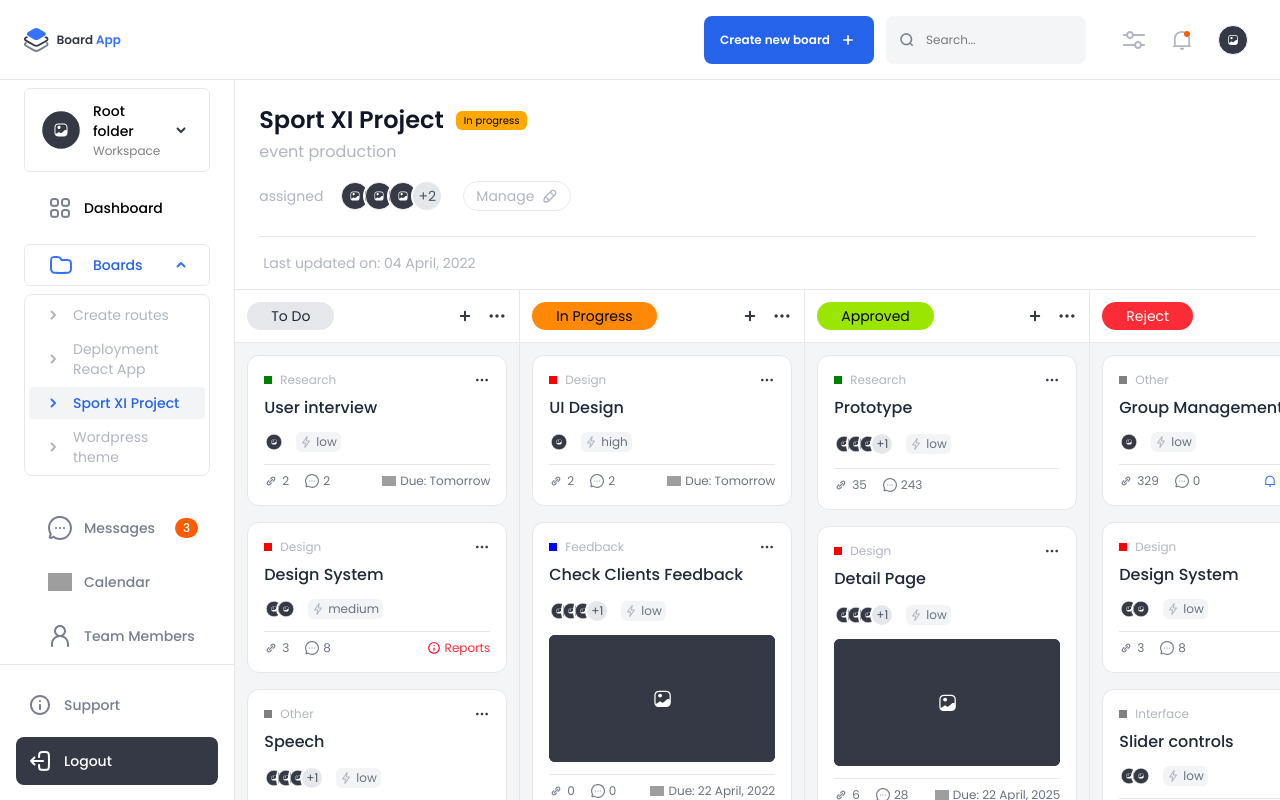
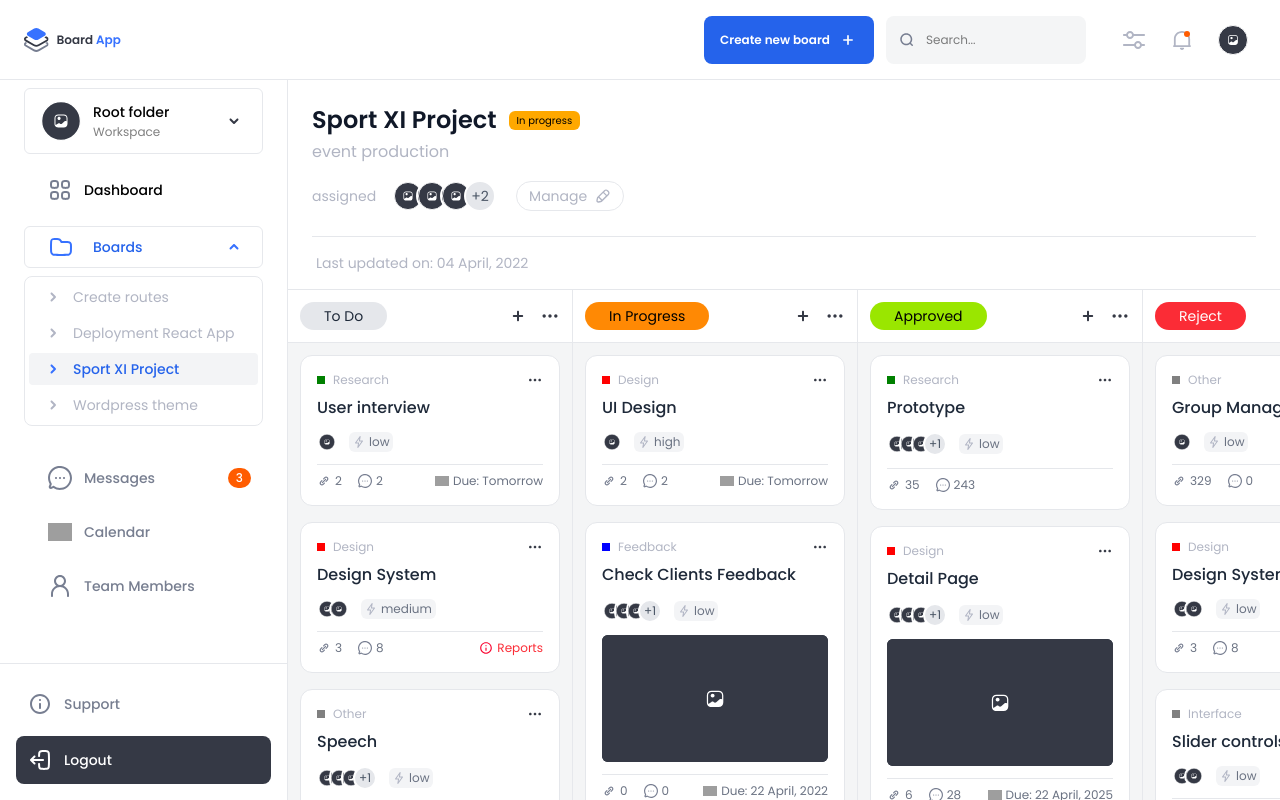
Before and after one commit to Randi-Edi/board-app, a Next.js app: page / in a window 1280 px wide. Built offline with nearby package versions, Linux system fonts and the light colour scheme; grey boxes are pictures that could not be loaded.

Commit message:
BA-05 Enhance sidebar component by adding min-width to ensure consistent layout

```diff
--- a/src/app/components/Sidebar.tsx
+++ b/src/app/components/Sidebar.tsx
@@ -24,7 +24,7 @@ export default function Sidebar({
             {/* Sidebar container */}
             <aside
                 className={`
-          w-[288px] bg-sidebar border-r border-[#E6E8EC]
+          w-[288px] min-w-[288px] bg-sidebar border-r border-[#E6E8EC]
           flex flex-col h-full z-50
           transform transition-transform duration-300
           fixed top-0 left-0
```
